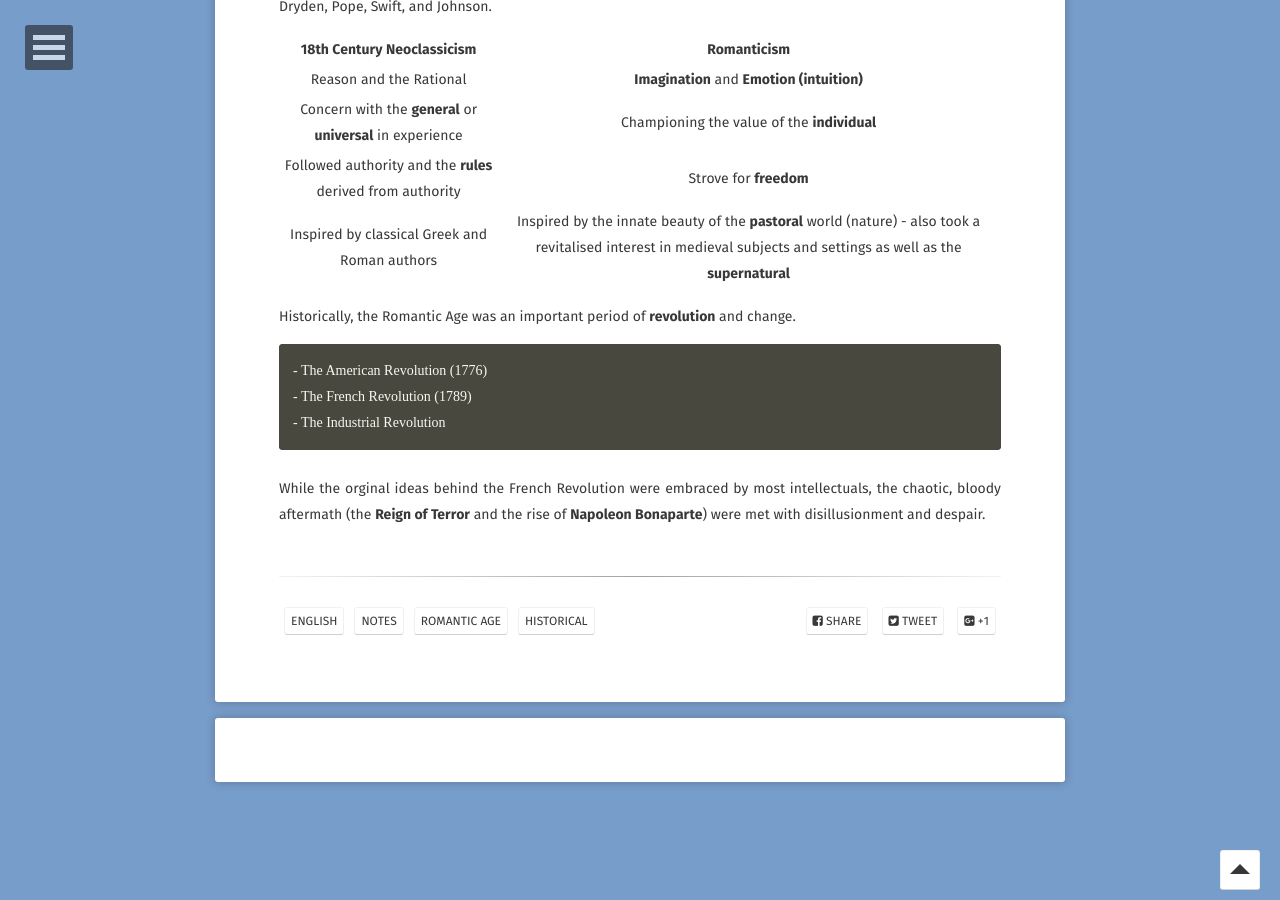
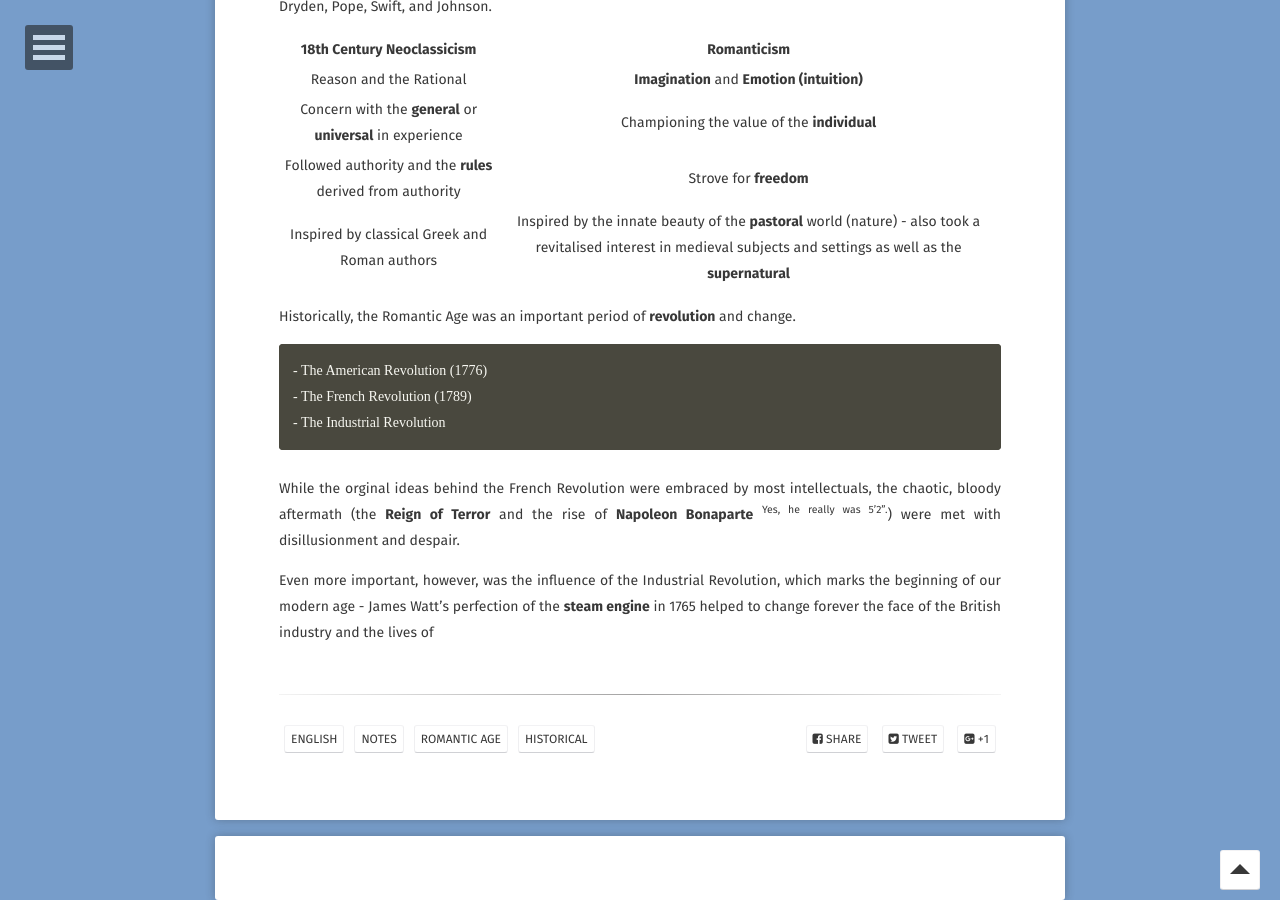
Before and after one commit to EthenStrine/site, a Jekyll site: the page built from _posts/2019-03-13-romantic-age.md, in a window 1280 px wide and 900 px high, scrolled down 966 px. Built offline with Jekyll 4.4.1, drawn with Linux system fonts in a browser that asks for light colours; some web fonts are replaced; comment, search, counter and statistics services are not loaded; some of the changed text lies outside the part shown.

Commit message:
Update 2019-03-13-romantic-age.md

```diff
--- a/_posts/2019-03-13-romantic-age.md
+++ b/_posts/2019-03-13-romantic-age.md
@@ -35,4 +35,6 @@ Historically, the Romantic Age was an important period of **revolution** and cha
     - The French Revolution (1789)
     - The Industrial Revolution
 
-While the orginal ideas behind the French Revolution were embraced by most intellectuals, the chaotic, bloody aftermath (the **Reign of Terror** and the rise of **Napoleon Bonaparte**) were met with disillusionment and despair.
+While the orginal ideas behind the French Revolution were embraced by most intellectuals, the chaotic, bloody aftermath (the **Reign of Terror** and the rise of **Napoleon Bonaparte** <sup>Yes, he really was 5'2".</sup>) were met with disillusionment and despair.
+
+Even more important, however, was the influence of the Industrial Revolution, which marks the beginning of our modern age - James Watt's perfection of the **steam engine** in 1765 helped to change forever the face of the British industry and the lives of
```
